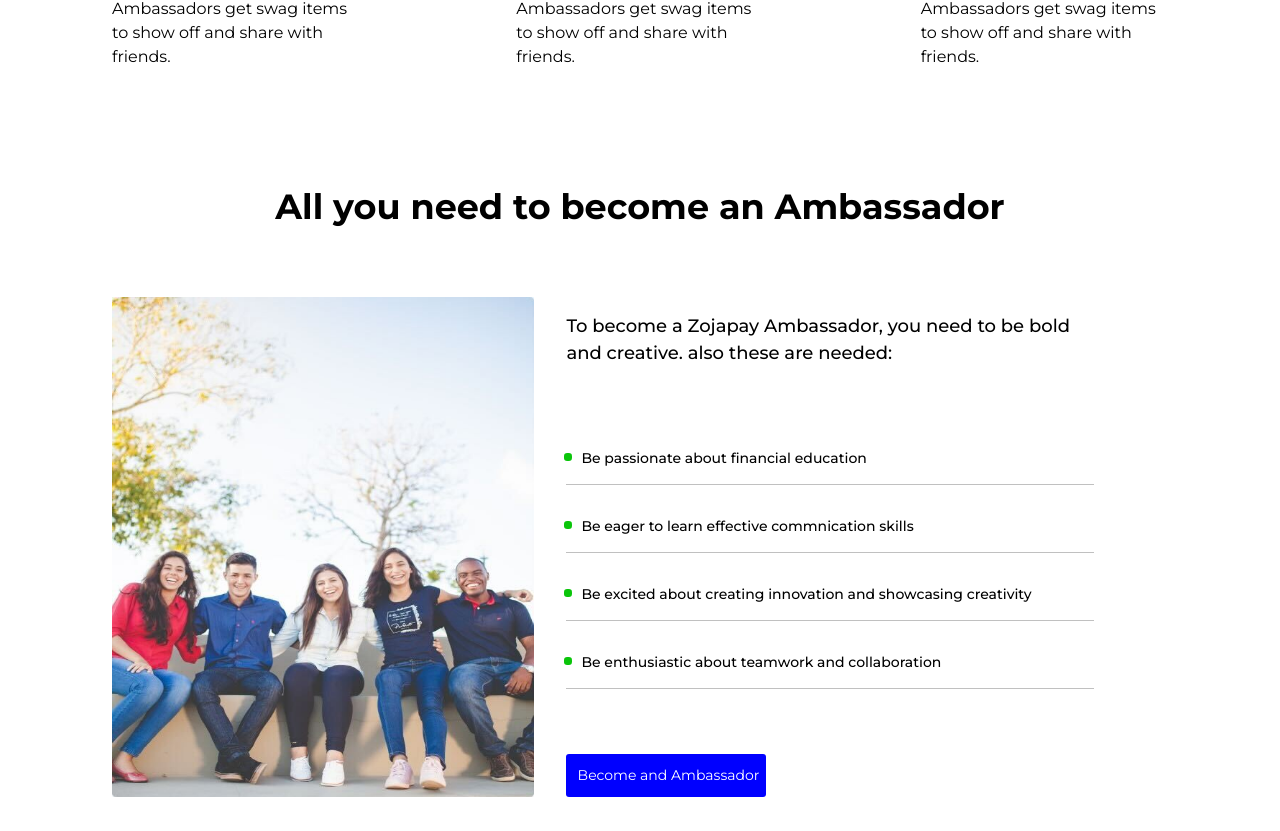
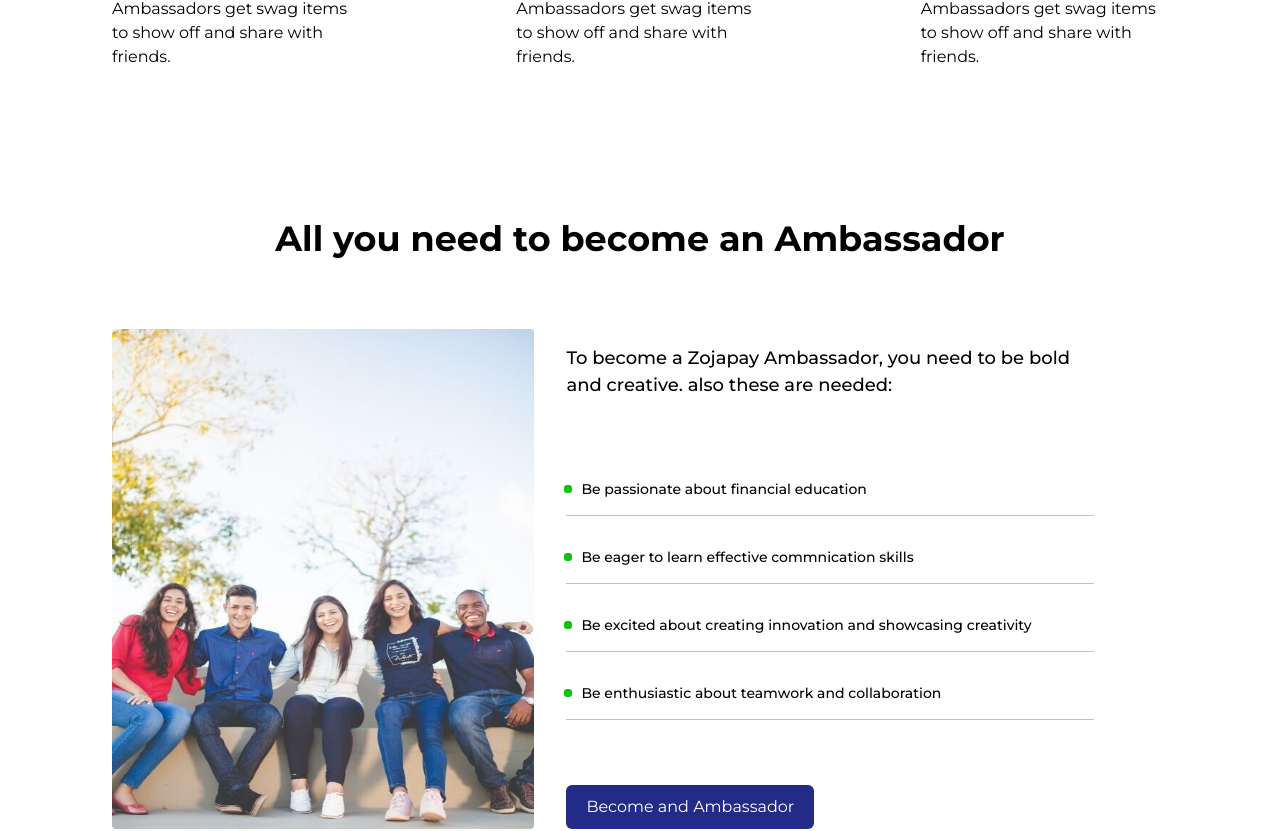
Before and after one commit to Zojatech/Ambassador, a React (Vite) app: page / in a window 1280 px wide. Shown: the part 2890-3721 px from the top of the page. Built offline with nearby package versions, Linux system fonts and the light colour scheme.

Commit message:
fix button

```diff
--- a/src/index.css
+++ b/src/index.css
@@ -19,6 +19,7 @@ img {
 
 .image {
   background-color: #162082;
+  position: relative;
 }
 
 .download {
@@ -79,6 +80,10 @@ img {
   width: 90px;
 }
 
+.ambass {
+  margin: 2rem 0;
+}
+
 .ambass h2 {
   font-size: 20px;
   font-weight: 700;
@@ -110,17 +115,6 @@ img {
   position: absolute;
   top: 40%;
   left: -2px;
-}
-
-.need button {
-  border: none;
-  outline: none;
-  color: white;
-  font-size: 14px;
-  background-color: blue;
-  border-radius: 3px;
-  padding: 0.7rem;
-  width: 200px;
 }
 
 @media (min-width: 768px) {
@@ -281,15 +275,4 @@ img {
     top: 40%;
     left: -2px;
   }
-
-  .need button {
-    border: none;
-    outline: none;
-    color: white;
-    font-size: 14px;
-    background-color: blue;
-    border-radius: 3px;
-    padding: 0.7rem;
-    width: 200px;
-  }
 }
```
Also changed, not shown: src/assets/strokes.png (added).
